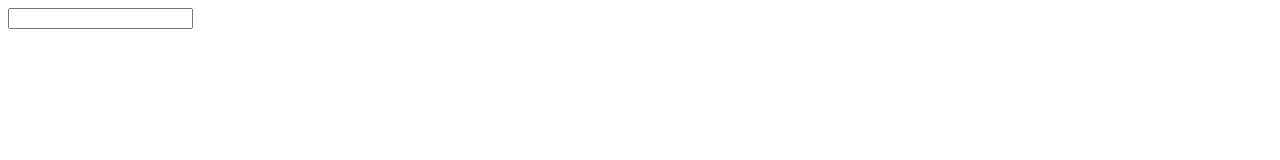
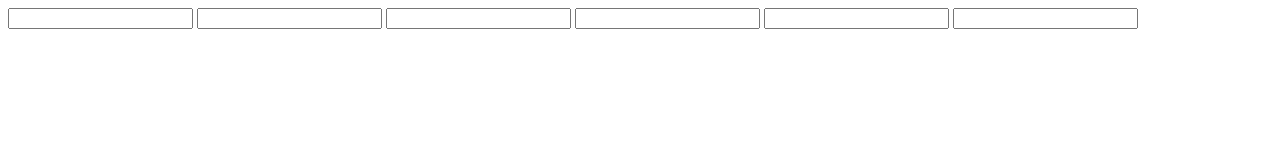
Before and after one commit to rajaaghanem/Bootcamp-Touching_the_DOM-js, a plain HTML site: page event/event.html in a window 1280 px wide. Drawn offline with Linux system fonts and the light colour scheme.

Commit message:
added an auto tabbing

```diff
--- a/event/event.html
+++ b/event/event.html
@@ -7,7 +7,14 @@
     <title>Document</title>
 </head>
 <body>
-    <div class = "paste-event"></div>
+    <form class = "paste-event">
+        <input id = "a"  type="text" onkeyup="nextArea('a','b')" maxlength="1">
+        <input id = "b"  type="text" onkeyup="nextArea('b','c')" maxlength="1">
+        <input id = "c"  type="text" onkeyup="nextArea('c','d')" maxlength="1">
+        <input id = "d"  type="text" onkeyup="nextArea('d','e')" maxlength="1">
+        <input id = "e"  type="text" onkeyup="nextArea('e','f')" maxlength="1">
+        <input id = "f"  type="text" onkeyup="nextArea('f','a')" maxlength="1">
+    </form>
 </body>
 <script src="/event.js"></script>
 </html>
--- a/event/event.js
+++ b/event/event.js
@@ -1,5 +1,5 @@
-let textAdd = document.createElement("input");
-textAdd.setAttribute("type","textarea");
-
-let enventAdd = document.querySelector(".paste-event");
-enventAdd.append(textAdd);
+function nextArea(current,idNum){
+if (document.querySelector(`#${current}`).value.length == 1){
+    document.querySelector(`#${idNum}`).focus();
+}
+}
```
